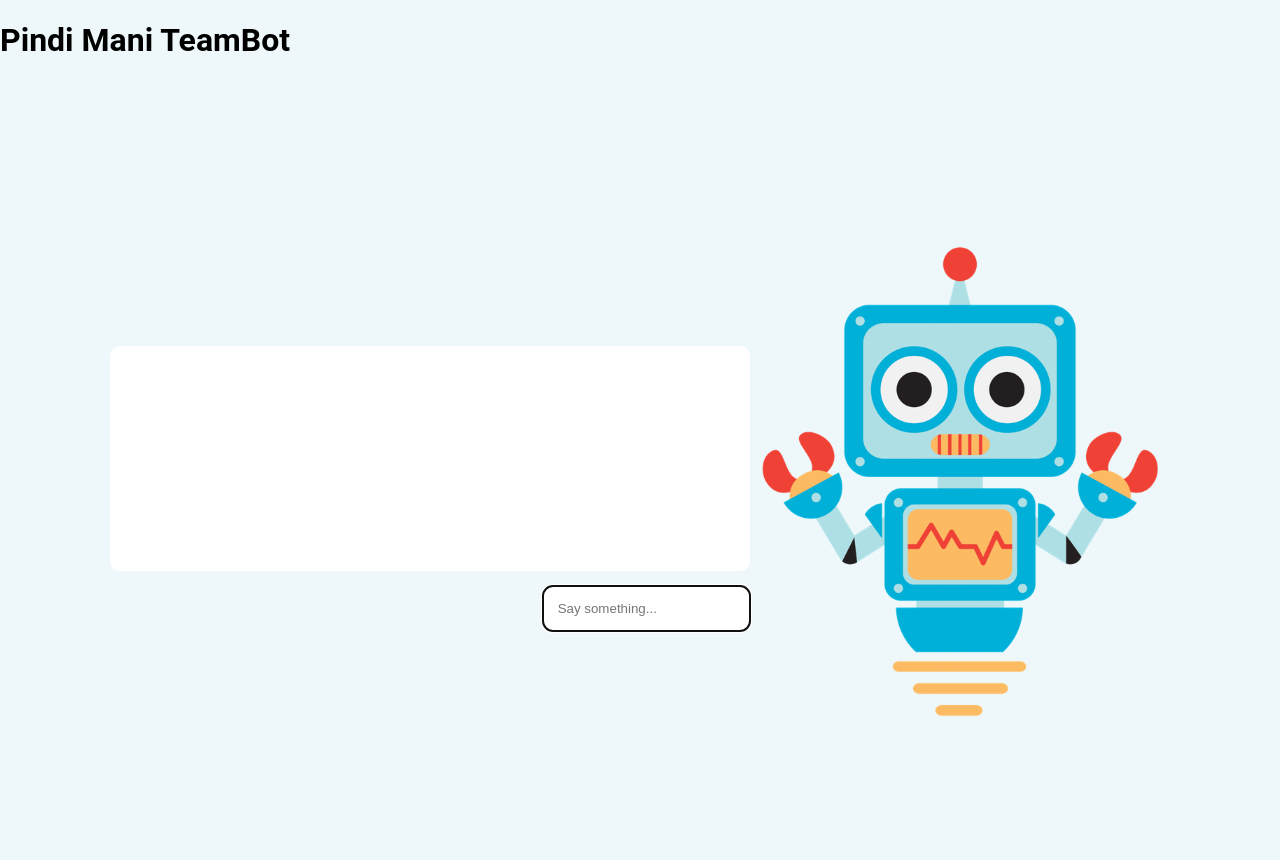
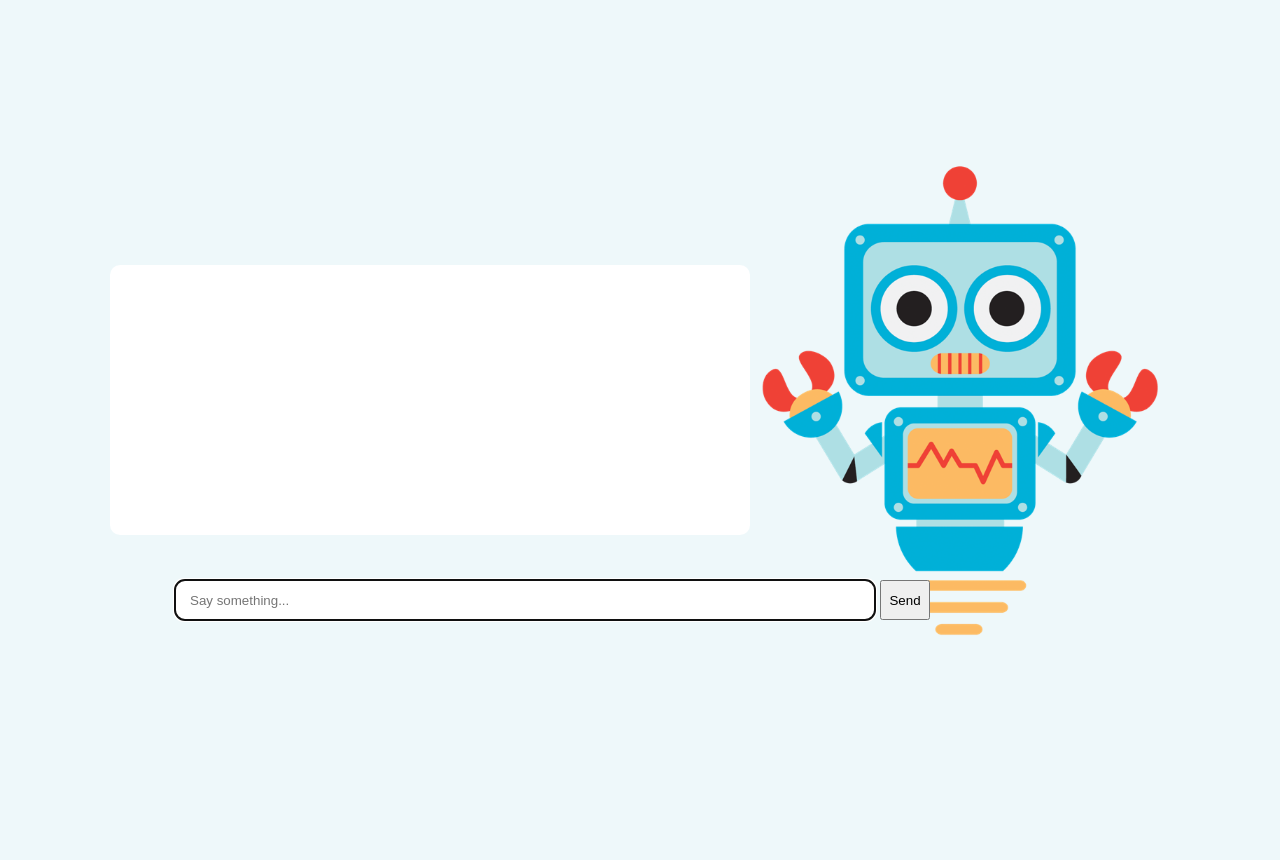
Before and after one commit to eswarkada/chatbot1, a PHP site: page / in a window 1280 px wide. Shown: the top 860 px of the page. After the commit the page ends 635 px from the top, so only its background shows below. Run offline with PHP 8.4, Linux system fonts and the light colour scheme.

Commit message:
Update index.php

```diff
--- a/index.php
+++ b/index.php
@@ -2,17 +2,20 @@
 <html>
 
 <head>
-	<title>Pindi Mani Querybot</title>
+	<title>Chatbot</title>
 	<link rel="icon" href="bot.png" />
 	<link rel="stylesheet" href="style.css" />
 </head>
 
 <body>
-	<h1>Pindi Mani TeamBot</h1>
 	<div id="container" class="container">
 		<div id="chat" class="chat">
 			<div id="messages" class="messages"></div>
-			<input id="input" type="text" placeholder="Say something..." autocomplete="off" autofocus="true" />
+
+	<input id="input" name="msg" type="text" placeholder="Say something..." autocomplete="off" autofocus="true" style="position: fixed;left:175px; bottom: 180px;height: 40px;width: 700px;">
+			<button type="button" style="height: 40px; width: 50px;position: fixed;left:880px; bottom: 180px;" value="Send" name="send" value="Send" id="SubmitBtn" onclick="sendMsg()">Send
+			</button>
+
 		</div>
 		<img src="bot.png" alt="Robot cartoon" height="500vh">
 	</div>
```
